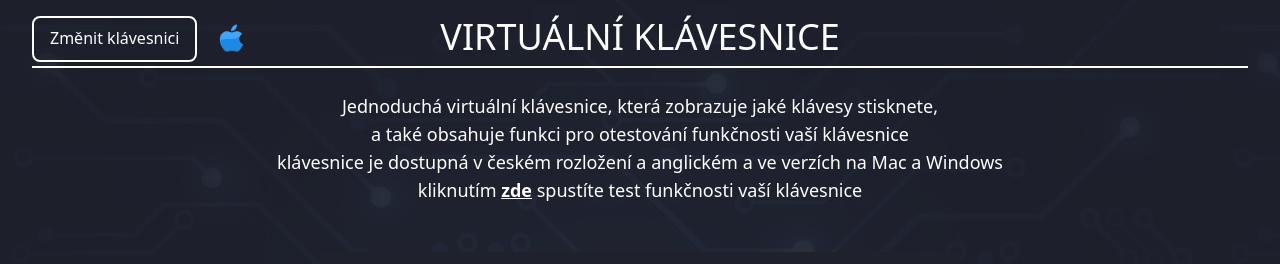
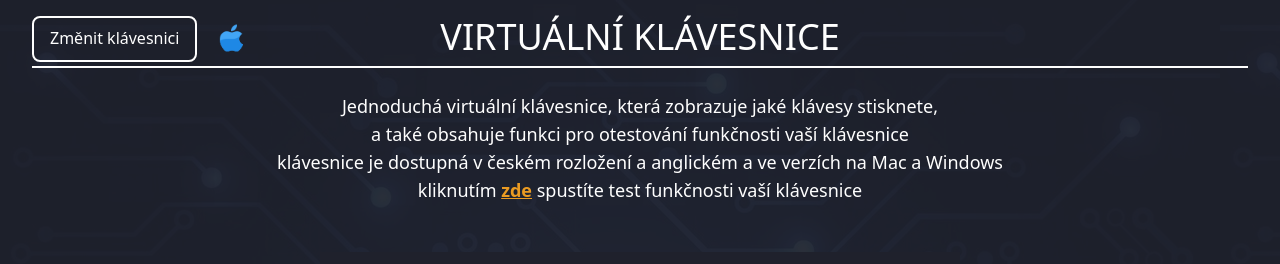
Before and after one commit to OndrejLosensky/virtual-keyboard, a React (Create React App) app: page / in a window 1280 px wide. Shown: the top 264 px of the page. Built offline with nearby package versions, Linux system fonts and the light colour scheme; the HTML template or start-up script is replaced by a standard one.

Commit message:
přidání nové oranžové barvy

```diff
--- a/tailwind.config.js
+++ b/tailwind.config.js
@@ -15,6 +15,7 @@ module.exports = {
       foreColorWhite: "#fefefe",
       foreColorBlue: "#96d2f1",
       foreColorRed: "#ec5c5e",
+      foreColorOrange: "#ea9b22",
       },
   },
   plugins: [],
```
